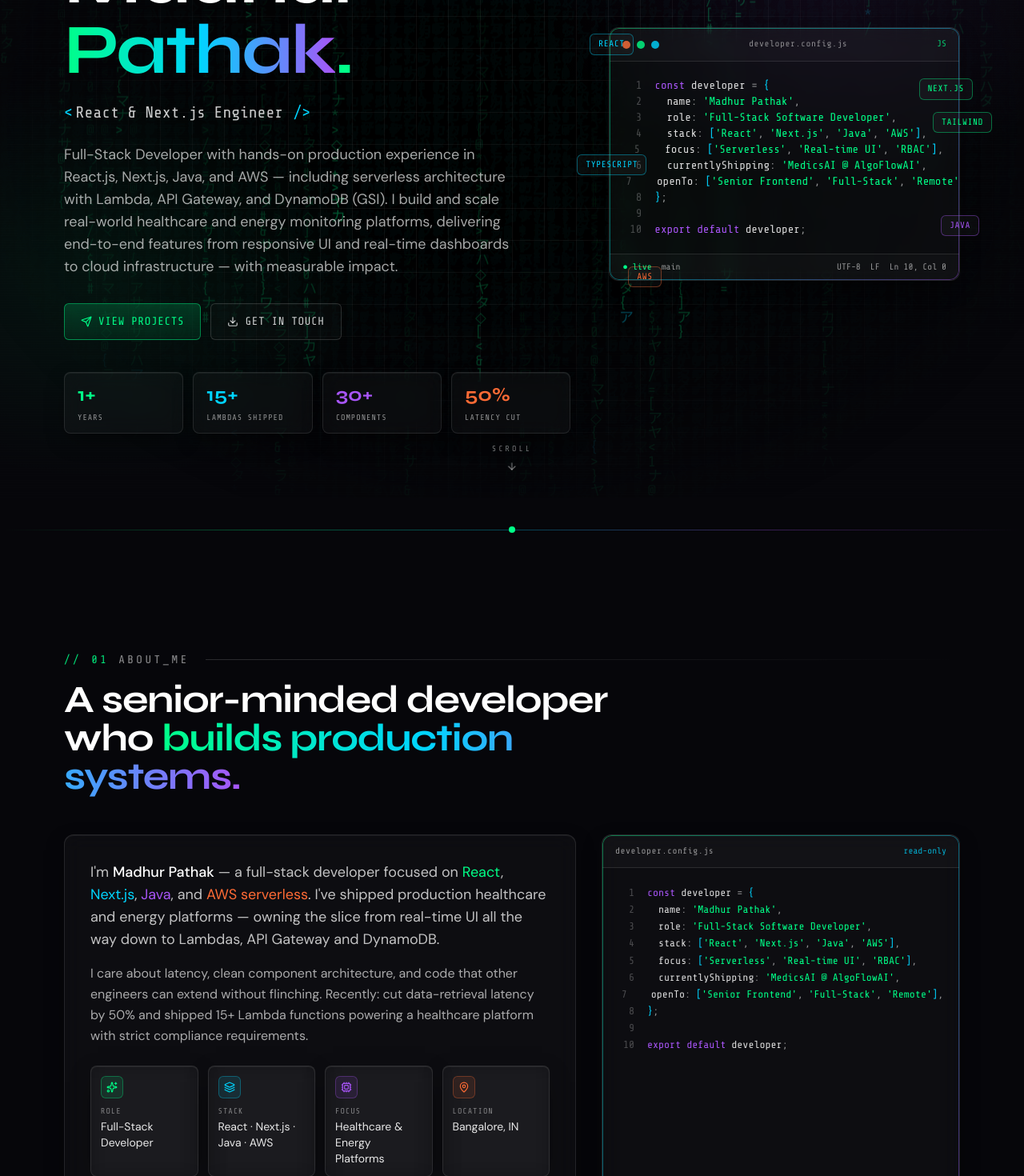
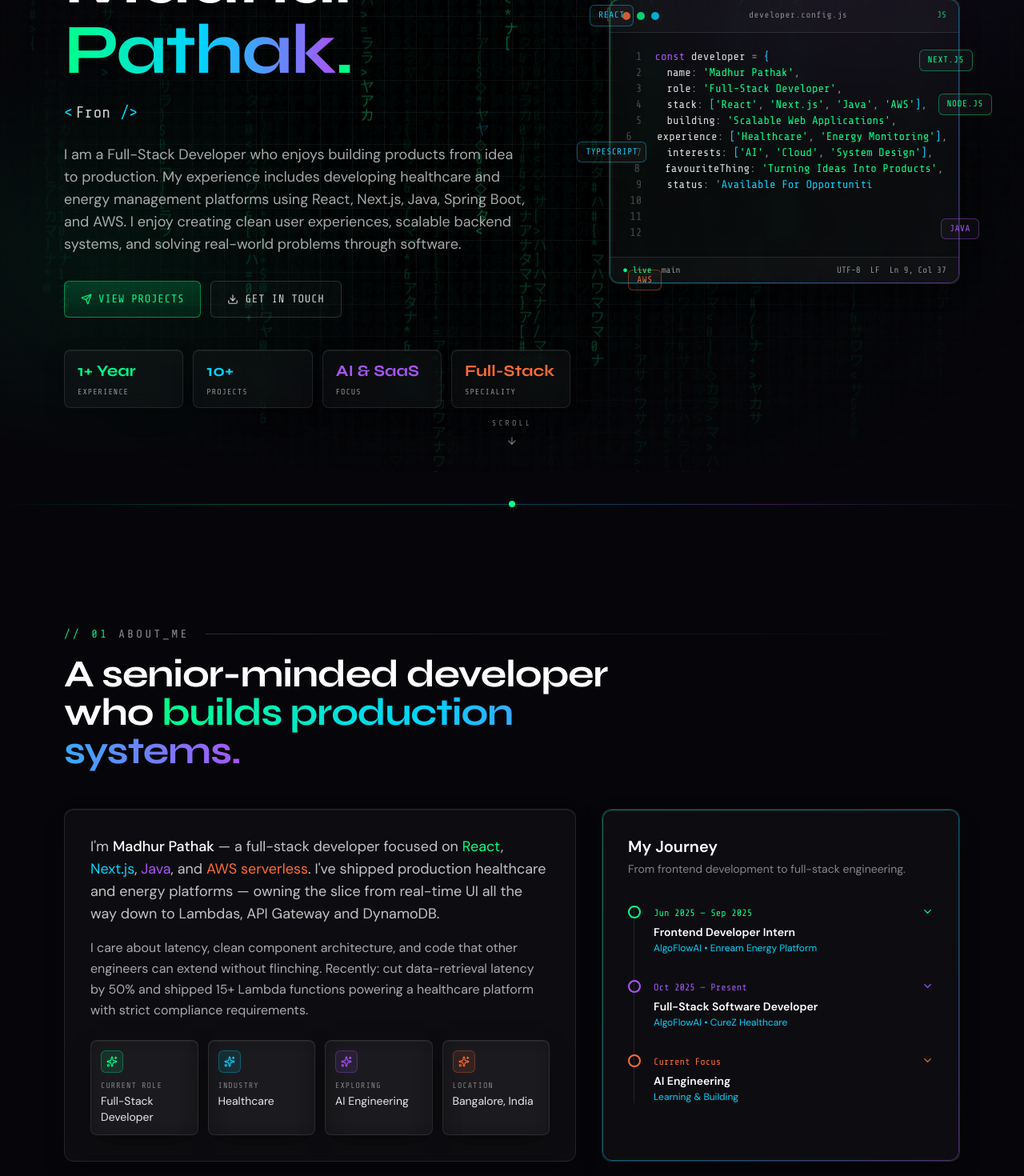
Before and after one commit to Madhur1707/Portfolio-Website, a React (Vite) app: page / in a window 1280 px wide. Shown: the part 300-1770 px from the top of the page at 80% size. Built offline with nearby package versions, Linux system fonts and the light colour scheme.

Commit message:
add content and also some ui changes

```diff
--- a/src/components/about/About.jsx
+++ b/src/components/about/About.jsx
@@ -1,8 +1,11 @@
-import { motion } from 'framer-motion';
-import { Cpu, MapPin, Layers, Sparkles } from 'lucide-react';
+'use client';
+
+import { useState } from 'react';
+import { motion, AnimatePresence } from 'framer-motion';
+import { Cpu, MapPin, Layers, Sparkles, ChevronDown } from 'lucide-react';
 import SectionLabel from '../common/SectionLabel';
 import SectionTitle from '../common/SectionTitle';
-import { aboutCards, devConfig, personal } from '../../data/portfolioData';
+import { aboutCards, personal } from '../../data/portfolioData';
 
 const ICONS = {
   role: Sparkles,
@@ -12,53 +15,172 @@ const ICONS = {
 };
 
 const accentClasses = {
-  green: { text: 'text-neon-green', shadow: 'hover:shadow-neon-green', bg: 'bg-neon-green/10', border: 'border-neon-green/30' },
-  cyan: { text: 'text-neon-cyan', shadow: 'hover:shadow-neon-cyan', bg: 'bg-neon-cyan/10', border: 'border-neon-cyan/30' },
-  purple: { text: 'text-neon-purple', shadow: 'hover:shadow-neon-purple', bg: 'bg-neon-purple/10', border: 'border-neon-purple/30' },
-  orange: { text: 'text-neon-orange', shadow: 'hover:shadow-neon-orange', bg: 'bg-neon-orange/10', border: 'border-neon-orange/30' },
+  green: {
+    text: 'text-neon-green',
+    shadow: 'hover:shadow-neon-green',
+    bg: 'bg-neon-green/10',
+    border: 'border-neon-green/30',
+    dot: 'border-neon-green',
+    chevron: 'text-neon-green',
+  },
+  cyan: {
+    text: 'text-neon-cyan',
+    shadow: 'hover:shadow-neon-cyan',
+    bg: 'bg-neon-cyan/10',
+    border: 'border-neon-cyan/30',
+    dot: 'border-neon-cyan',
+    chevron: 'text-neon-cyan',
+  },
+  purple: {
+    text: 'text-neon-purple',
+    shadow: 'hover:shadow-neon-purple',
+    bg: 'bg-neon-purple/10',
+    border: 'border-neon-purple/30',
+    dot: 'border-neon-purple',
+    chevron: 'text-neon-purple',
+  },
+  orange: {
+    text: 'text-neon-orange',
+    shadow: 'hover:shadow-neon-orange',
+    bg: 'bg-neon-orange/10',
+    border: 'border-neon-orange/30',
+    dot: 'border-neon-orange',
+    chevron: 'text-neon-orange',
+  },
 };
+
+const timelineItems = [
+  {
+    accent: 'green',
+    date: 'Jun 2025 — Sep 2025',
+    title: 'Frontend Developer Intern',
+    company: 'AlgoFlowAI • Enream Energy Platform',
+    description:
+      'Built real-time energy monitoring dashboards, analytics systems, and scalable frontend architecture for industrial energy platforms.',
+  },
+  {
+    accent: 'purple',
+    date: 'Oct 2025 — Present',
+    title: 'Full-Stack Software Developer',
+    company: 'AlgoFlowAI • CureZ Healthcare',
+    description:
+      'Building healthcare products across frontend, backend, databases, cloud infrastructure, analytics, payments, and scalable APIs.',
+  },
+  {
+    accent: 'orange',
+    date: 'Current Focus',
+    title: 'AI Engineering',
+    company: 'Learning & Building',
+    description:
+      'Exploring AI agents, LLM applications, MCP architecture, and modern SaaS products while strengthening full-stack expertise.',
+  },
+];
+
+function TimelineItem({ item, index }) {
+  const [open, setOpen] = useState(false);
+  const a = accentClasses[item.accent];
+
+  return (
+    <div className="relative pl-8">
+      {/* Dot */}
+      <div
+        className={`absolute left-0 top-1 h-4 w-4 rounded-full border-2 ${a.dot} bg-background`}
+      />
+
+      {/* Clickable header row */}
+      <button
+        onClick={() => setOpen((v) => !v)}
+        className="w-full text-left group focus:outline-none"
+        aria-expanded={open}
+      >
+        <div className="flex items-start justify-between gap-2">
+          <div className="flex-1 min-w-0">
+            <span className={`text-xs font-mono ${a.text}`}>{item.date}</span>
+            <h4 className="text-white font-semibold mt-1 text-sm leading-snug">
+              {item.title}
+            </h4>
+            <p className="text-neon-cyan text-xs mt-0.5">{item.company}</p>
+          </div>
+
+          {/* Chevron */}
+          <span
+            className={`mt-1 flex-shrink-0 transition-transform duration-300 ${a.chevron} ${open ? 'rotate-180' : 'rotate-0'
+              }`}
+          >
+            <ChevronDown size={15} />
+          </span>
+        </div>
+      </button>
+
+      {/* Expandable description */}
+      <AnimatePresence initial={false}>
+        {open && (
+          <motion.div
+            key="content"
+            initial={{ height: 0, opacity: 0 }}
+            animate={{ height: 'auto', opacity: 1 }}
+            exit={{ height: 0, opacity: 0 }}
+            transition={{ duration: 0.28, ease: 'easeInOut' }}
+            className="overflow-hidden"
+          >
+            <p className="text-white/60 text-sm mt-2 leading-relaxed pb-1">
+              {item.description}
+            </p>
+          </motion.div>
+        )}
+      </AnimatePresence>
+    </div>
+  );
+}
 
 export default function About() {
   return (
     <section id="about" className="section-padding relative">
       <div className="max-w-7xl mx-auto">
-        <SectionLabel index="01" accent="green">about_me</SectionLabel>
+        <SectionLabel index="01" accent="green">
+          about_me
+        </SectionLabel>
+
         <div className="mt-4 mb-12 max-w-3xl">
           <SectionTitle highlight="builds production systems.">
             A senior-minded developer who
           </SectionTitle>
         </div>
 
-        <div className="grid md:grid-cols-12 gap-6 lg:gap-8">
-          {/* Intro paragraph */}
+        <div className="grid md:grid-cols-12 gap-6 lg:gap-8 items-stretch">
+          {/* Left Side */}
           <motion.div
             initial={{ opacity: 0, y: 20 }}
             whileInView={{ opacity: 1, y: 0 }}
             viewport={{ once: true, margin: '-80px' }}
             transition={{ duration: 0.5 }}
-            className="md:col-span-7 glass rounded-xl p-6 sm:p-8 glow-on-hover"
+            className="md:col-span-7 glass rounded-xl p-6 sm:p-8 glow-on-hover h-full flex flex-col"
           >
             <p className="text-white/75 text-base sm:text-lg leading-relaxed">
-              I&apos;m <span className="text-white font-medium">{personal.name}</span> — a
-              full-stack developer focused on{' '}
+              I&apos;m{' '}
+              <span className="text-white font-medium">{personal.name}</span>{' '}
+              — a full-stack developer focused on{' '}
               <span className="text-neon-green">React</span>,{' '}
               <span className="text-neon-cyan">Next.js</span>,{' '}
               <span className="text-neon-purple">Java</span>, and{' '}
-              <span className="text-neon-orange">AWS serverless</span>. I&apos;ve shipped
-              production healthcare and energy platforms — owning the slice from
-              real-time UI all the way down to Lambdas, API Gateway and DynamoDB.
-            </p>
-            <p className="text-white/65 text-base leading-relaxed mt-4">
-              I care about latency, clean component architecture, and code that other
-              engineers can extend without flinching. Recently: cut data-retrieval
-              latency by 50% and shipped 15+ Lambda functions powering a healthcare
-              platform with strict compliance requirements.
+              <span className="text-neon-orange">AWS serverless</span>.
+              I&apos;ve shipped production healthcare and energy platforms —
+              owning the slice from real-time UI all the way down to Lambdas,
+              API Gateway and DynamoDB.
             </p>
 
-            <div className="mt-6 grid grid-cols-2 gap-3 sm:grid-cols-4">
+            <p className="text-white/65 text-base leading-relaxed mt-4">
+              I care about latency, clean component architecture, and code that
+              other engineers can extend without flinching. Recently: cut
+              data-retrieval latency by 50% and shipped 15+ Lambda functions
+              powering a healthcare platform with strict compliance requirements.
+            </p>
+
+            <div className="mt-auto pt-6 grid grid-cols-2 gap-3 sm:grid-cols-4">
               {aboutCards.map((c, i) => {
                 const Icon = ICONS[c.label] || Sparkles;
                 const a = accentClasses[c.accent];
+
                 return (
                   <motion.div
                     key={c.label}
@@ -68,89 +190,51 @@ export default function About() {
                     transition={{ duration: 0.4, delay: 0.1 + i * 0.08 }}
                     className={`group glass rounded-lg p-3 transition-all duration-300 ${a.shadow} hover:-translate-y-0.5`}
                   >
-                    <div className={`inline-flex h-7 w-7 items-center justify-center rounded-md border ${a.border} ${a.bg} ${a.text} mb-2`}>
+                    <div
+                      className={`inline-flex h-7 w-7 items-center justify-center rounded-md border ${a.border} ${a.bg} ${a.text} mb-2`}
+                    >
                       <Icon size={14} />
                     </div>
+
                     <div className="font-mono text-[10px] tracking-widest uppercase text-white/45">
                       {c.label}
                     </div>
-                    <div className={`text-sm text-white/90 mt-0.5`}>{c.value}</div>
+
+                    <div className="text-sm text-white/90 mt-0.5">{c.value}</div>
                   </motion.div>
                 );
               })}
             </div>
           </motion.div>
 
-          {/* Developer config card */}
+          {/* Right Side - My Journey */}
           <motion.div
             initial={{ opacity: 0, y: 20 }}
             whileInView={{ opacity: 1, y: 0 }}
             viewport={{ once: true, margin: '-80px' }}
             transition={{ duration: 0.55, delay: 0.1 }}
-            className="md:col-span-5 glass neon-border rounded-xl overflow-hidden"
+            className="md:col-span-5 glass neon-border rounded-xl p-6 sm:p-8 h-full"
           >
-            <div className="flex items-center justify-between px-4 py-3 border-b border-white/10 bg-white/[0.02]">
-              <span className="font-mono text-[11px] text-white/55 tracking-wider">
-                {devConfig.filename}
-              </span>
-              <span className="font-mono text-[11px] text-neon-cyan/80">
-                read-only
-              </span>
+            <div className="mb-8">
+              <h3 className="text-xl font-semibold text-white">My Journey</h3>
+              <p className="text-white/50 text-sm mt-1">
+                From frontend development to full-stack engineering.
+              </p>
             </div>
-            <pre className="font-mono text-[12.5px] sm:text-[13px] leading-relaxed p-5 overflow-x-auto">
-              {devConfig.lines.map((line, i) => (
-                <div key={i} className="flex gap-4">
-                  <span className="select-none text-white/25 w-5 text-right">
-                    {i + 1}
-                  </span>
-                  <code className="whitespace-pre text-white/80">
-                    {colorize(line)}
-                  </code>
-                </div>
-              ))}
-            </pre>
+
+            <div className="relative">
+              {/* Vertical line */}
+              <div className="absolute left-[7px] top-2 bottom-0 w-px bg-white/10" />
+
+              <div className="space-y-7">
+                {timelineItems.map((item, i) => (
+                  <TimelineItem key={i} item={item} index={i} />
+                ))}
+              </div>
+            </div>
           </motion.div>
         </div>
       </div>
     </section>
   );
 }
-
-// Minimal inline highlighter (kept here so this card is fully self-contained).
-function colorize(line) {
-  const tokens = [];
-  let i = 0;
-  while (i < line.length) {
-    if (line[i] === "'") {
-      const end = line.indexOf("'", i + 1);
-      if (end !== -1) {
-        tokens.push(
-          <span key={i} className="text-neon-green">{line.slice(i, end + 1)}</span>
-        );
-        i = end + 1;
-        continue;
-      }
-    }
-    if ('{}[]()'.includes(line[i])) {
-      tokens.push(<span key={i} className="text-neon-cyan">{line[i]}</span>);
-      i += 1;
-      continue;
-    }
-    const m = line.slice(i).match(/^([A-Za-z_][A-Za-z0-9_]*)/);
-    if (m) {
-      const w = m[1];
-      let cls = 'text-white/85';
-      if (['const', 'let', 'var', 'export', 'default', 'return', 'import', 'from'].includes(w)) {
-        cls = 'text-neon-purple';
-      } else if (/^[A-Z]/.test(w)) {
-        cls = 'text-neon-cyan';
-      }
-      tokens.push(<span key={i} className={cls}>{w}</span>);
-      i += w.length;
-      continue;
-    }
-    tokens.push(<span key={i} className="text-white/55">{line[i]}</span>);
-    i += 1;
-  }
-  return tokens;
-}
--- a/src/components/hero/Hero.jsx
+++ b/src/components/hero/Hero.jsx
@@ -115,14 +115,13 @@ export default function Hero() {
                 className={`glass rounded-lg px-4 py-3 glow-on-hover`}
               >
                 <div
-                  className={`font-display text-2xl font-bold ${
-                    {
+                  className={`font-display text-xl font-bold ${{
                       green: 'text-neon-green',
                       cyan: 'text-neon-cyan',
                       purple: 'text-neon-purple',
                       orange: 'text-neon-orange',
                     }[s.accent]
-                  }`}
+                    }`}
                 >
                   {s.value}
                 </div>
--- a/src/data/portfolioData.js
+++ b/src/data/portfolioData.js
@@ -2,25 +2,32 @@
  * Single source of truth for portfolio content.
  * Keep all text/content here — components consume this file via props.
  */
-
 export const personal = {
   name: 'Madhur Pathak',
   firstName: 'Madhur',
   lastName: 'Pathak',
+
   role: 'Full-Stack Software Developer',
-  tagline: 'React / Next.js / Java / AWS',
-  location: 'Bangalore, IN',
+
+  tagline: 'React • Next.js • Java • AWS',
+
+  location: 'Bangalore, India',
+
   email: 'madhurpathak000@gmail.com',
-  phone: '+91 89606 29039',
-  status: 'Available for new opportunities',
+
+  phone: '+918960629039',
+
+  status: 'Available for Opportunities',
+
   summary:
-    'Full-Stack Developer with hands-on production experience in React.js, Next.js, Java, and AWS — including serverless architecture with Lambda, API Gateway, and DynamoDB (GSI). I build and scale real-world healthcare and energy monitoring platforms, delivering end-to-end features from responsive UI and real-time dashboards to cloud infrastructure — with measurable impact.',
+    'I am a Full-Stack Developer who enjoys building products from idea to production. My experience includes developing healthcare and energy management platforms using React, Next.js, Java, Spring Boot, and AWS. I enjoy creating clean user experiences, scalable backend systems, and solving real-world problems through software.',
+
   typewriterPhrases: [
     'Full-Stack Developer',
-    'React & Next.js Engineer',
-    'Java + AWS Serverless',
-    'Real-Time Dashboards',
-    'Healthcare & Energy Platforms',
+    'Frontend Engineer',
+    'React & Next.js Developer',
+    'Java Backend Developer',
+    'AWS Cloud Enthusiast',
   ],
 };
 
@@ -41,45 +48,26 @@ export const navLinks = [
   { id: 'contact', label: 'Contact' },
 ];
 
-export const aboutCards = [
-  {
-    label: 'role',
-    value: 'Full-Stack Developer',
-    accent: 'green',
-  },
-  {
-    label: 'stack',
-    value: 'React · Next.js · Java · AWS',
-    accent: 'cyan',
-  },
-  {
-    label: 'focus',
-    value: 'Healthcare & Energy Platforms',
-    accent: 'purple',
-  },
-  {
-    label: 'location',
-    value: 'Bangalore, IN',
-    accent: 'orange',
-  },
-];
-
 export const devConfig = {
   filename: 'developer.config.js',
   language: 'javascript',
+
   lines: [
     "const developer = {",
     "  name: 'Madhur Pathak',",
-    "  role: 'Full-Stack Software Developer',",
+    "  role: 'Full-Stack Developer',",
     "  stack: ['React', 'Next.js', 'Java', 'AWS'],",
-    "  focus: ['Serverless', 'Real-time UI', 'RBAC'],",
-    "  currentlyShipping: 'MedicsAI @ AlgoFlowAI',",
-    "  openTo: ['Senior Frontend', 'Full-Stack', 'Remote'],",
+    "  building: 'Scalable Web Applications',",
+    "  experience: ['Healthcare', 'Energy Monitoring'],",
+    "  interests: ['AI', 'Cloud', 'System Design'],",
+    "  favouriteThing: 'Turning Ideas Into Products',",
+    "  status: 'Available For Opportunities',",
     "};",
     "",
     "export default developer;",
   ],
 };
+
 
 export const experience = [
   {
@@ -245,10 +233,26 @@ export const contactCards = [
 ];
 
 export const heroStats = [
-  { label: 'Years', value: '1+', accent: 'green' },
-  { label: 'Lambdas Shipped', value: '15+', accent: 'cyan' },
-  { label: 'Components', value: '30+', accent: 'purple' },
-  { label: 'Latency Cut', value: '50%', accent: 'orange' },
+  {
+    label: 'Experience',
+    value: '1+ Year',
+    accent: 'green',
+  },
+  {
+    label: 'Projects',
+    value: '10+',
+    accent: 'cyan',
+  },
+  {
+    label: 'Focus',
+    value: 'AI & SaaS',
+    accent: 'purple',
+  },
+  {
+    label: 'Speciality',
+    value: 'Full-Stack',
+    accent: 'orange',
+  },
 ];
 
 export const floatingBadges = [
@@ -257,5 +261,29 @@ export const floatingBadges = [
   { label: 'AWS', color: 'orange' },
   { label: 'Java', color: 'purple' },
   { label: 'TypeScript', color: 'cyan' },
-  { label: 'Tailwind', color: 'green' },
+  { label: 'Node.js', color: 'green' },
 ];
+
+
+export const aboutCards = [
+  {
+    label: 'Current Role',
+    value: 'Full-Stack Developer',
+    accent: 'green',
+  },
+  {
+    label: 'Industry',
+    value: 'Healthcare',
+    accent: 'cyan',
+  },
+  {
+    label: 'Exploring',
+    value: 'AI Engineering',
+    accent: 'purple',
+  },
+  {
+    label: 'Location',
+    value: 'Bangalore, India',
+    accent: 'orange',
+  },
+];
```
Also changed, not shown: 1 other file (tests, documents, lock files or other folders).
